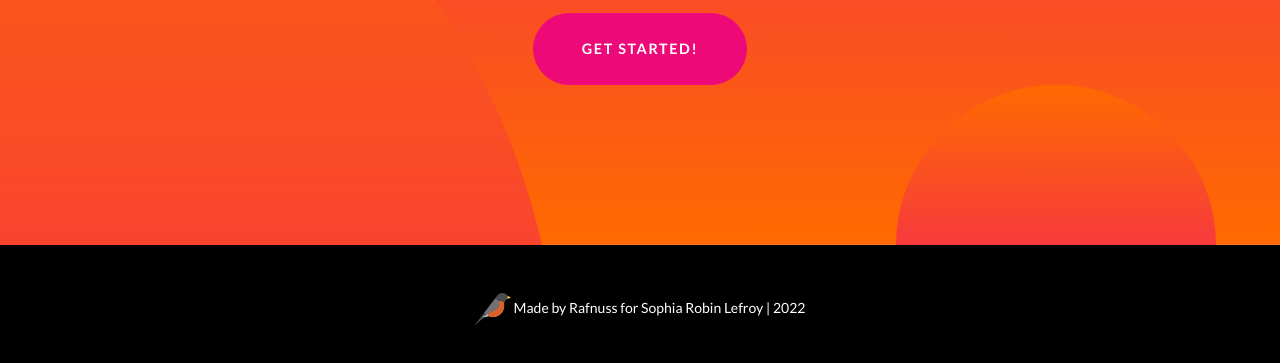
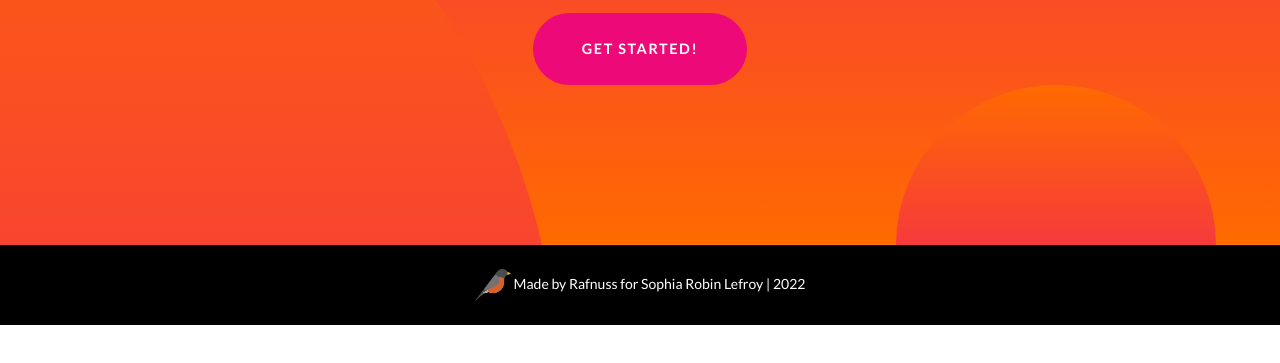
Before and after one commit to Rafnuss/SophiaFirstRestaurant, a plain HTML site: page index.html in a window 1280 px wide. Shown: the part 557-920 px from the top of the page. After the commit the page ends 882 px from the top, so only its background shows below. Drawn offline with nearby package versions, Linux system fonts and the light colour scheme.

Commit message:
change footer height

```diff
--- a/index.html
+++ b/index.html
@@ -157,9 +157,8 @@
 
 
         <!-- Footer-->
-        <footer class="py-5 bg-black">
+        <footer class="py-4 bg-black">
             <div class="container px-5">
-
                 <p class="m-0 text-center text-white small"><img src="assets/favicon.png" style="height: 2rem;"> Made by Rafnuss for Sophia Robin Lefroy | 2022</p>
             </div>
         </footer>
```
